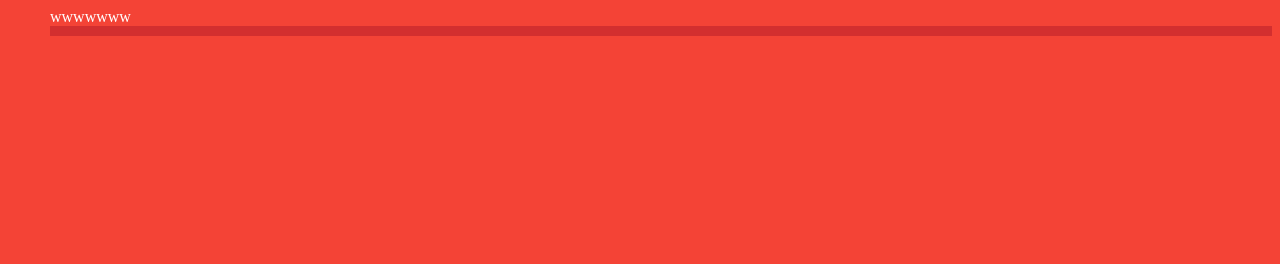
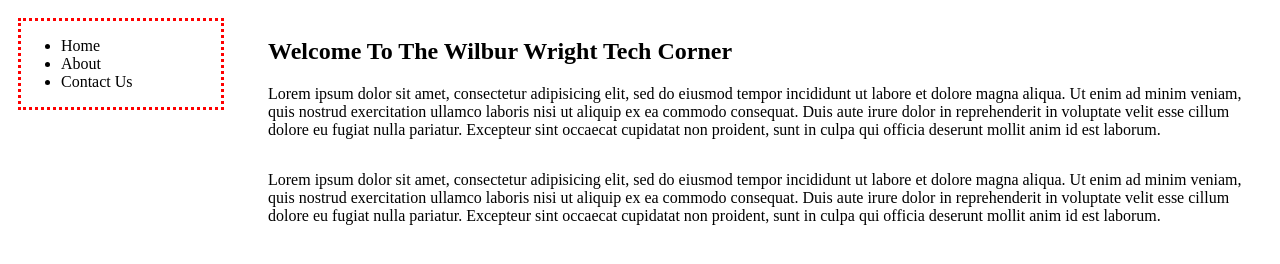
Before and after one commit to SubSeven57/semesterProjects, a plain HTML site: page Project 7/index.html in a window 1280 px wide. Drawn offline with Linux system fonts and the light colour scheme; files that its build step writes are made by us from their sources.

Commit message:
Started working on project 7: currently adding a layout for content

```diff
--- /dev/null
+++ b/Project 7/css/styles.css
@@ -0,0 +1,15 @@
+nav {
+  float: left;
+  width: 200px;
+  border-color: red;
+  border-style: dotted;
+}
+
+section {
+  margin-left: 250px;
+  overflow: auto;
+}
+
+#container {
+  padding: 10px;
+}
--- a/Project 7/index.html
+++ b/Project 7/index.html
@@ -1,4 +1,4 @@
-wwwwwww<!DOCTYPE html>
+<!DOCTYPE html>
 
 <html lang="en">
 <head>
@@ -6,10 +6,31 @@ wwwwwww<!DOCTYPE html>
     <meta name="viewport" content="width=device-width, initial-scale=1.0">
     <title>Wilbur Wright College IT Club</title>
     <link rel="stylesheet" property="stylesheet" href="css/styles.css" type="text/css" />
-
 </head>
     <body>
+      <div id="container">
+          <nav id="menu">
+            <ul>
+              <li>Home</li>
+              <li>About</li>
+              <li>Contact Us</li>
+            </ul>
+          </nav>
 
-      <section>
+          <section class="content" id="intro">
+            <header>
+              <h1>Welcome To The Wilbur Wright Tech Corner</h1>
+            </header>
+
+            <p>
+              Lorem ipsum dolor sit amet, consectetur adipisicing elit, sed do eiusmod tempor incididunt ut labore et dolore magna aliqua. Ut enim ad minim veniam, quis nostrud exercitation ullamco laboris nisi ut aliquip ex ea commodo consequat. Duis aute irure dolor in reprehenderit in voluptate velit esse cillum dolore eu fugiat nulla pariatur. Excepteur sint occaecat cupidatat non proident, sunt in culpa qui officia deserunt mollit anim id est laborum.
+            </p>
+          </section>
+
+          <section class="content">
+            <p>Lorem ipsum dolor sit amet, consectetur adipisicing elit, sed do eiusmod tempor incididunt ut labore et dolore magna aliqua. Ut enim ad minim veniam, quis nostrud exercitation ullamco laboris nisi ut aliquip ex ea commodo consequat. Duis aute irure dolor in reprehenderit in voluptate velit esse cillum dolore eu fugiat nulla pariatur. Excepteur sint occaecat cupidatat non proident, sunt in culpa qui officia deserunt mollit anim id est laborum.</p>
+          </section>
+      </div>
+
     </body>
 </html>
```
